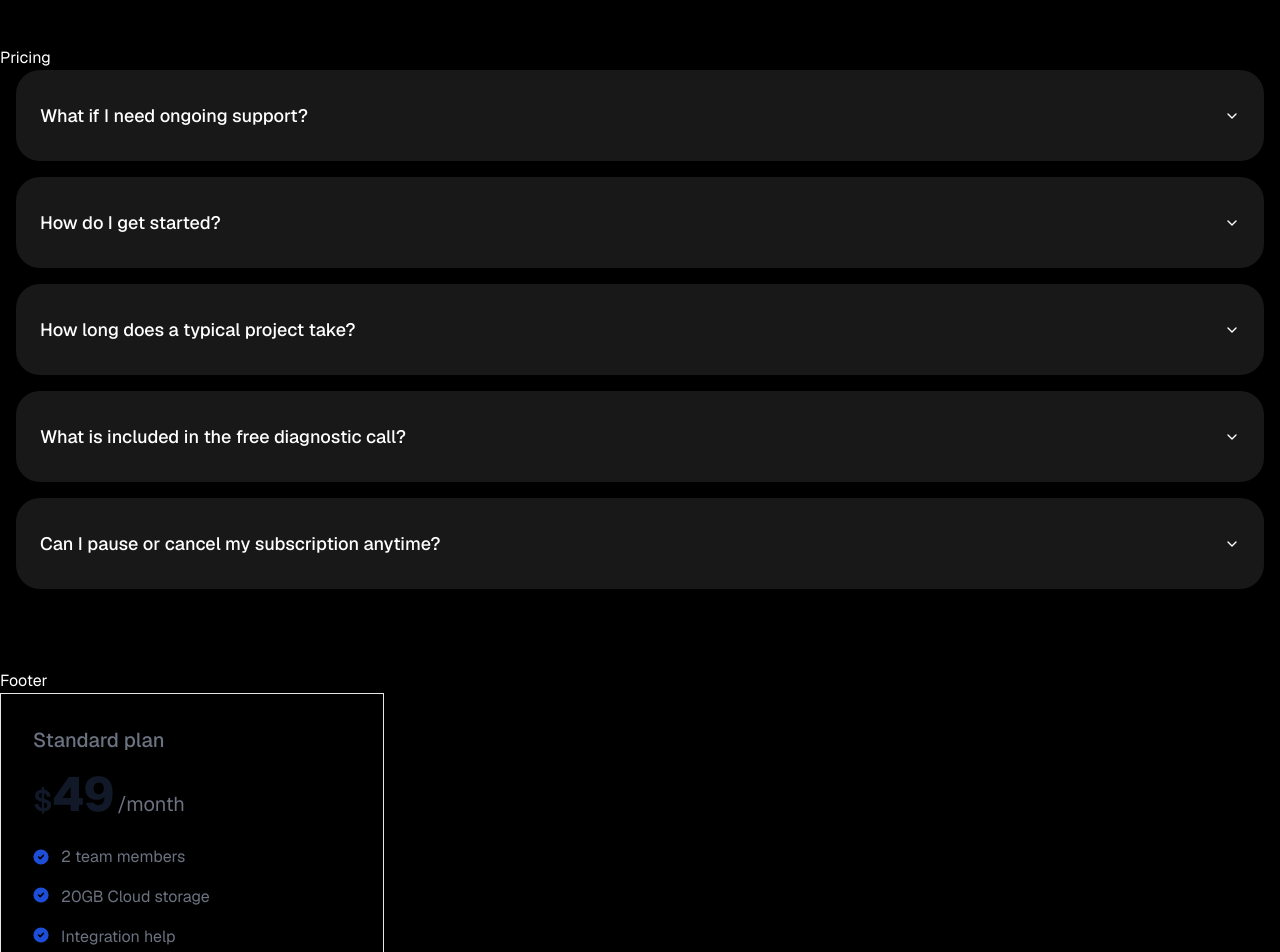
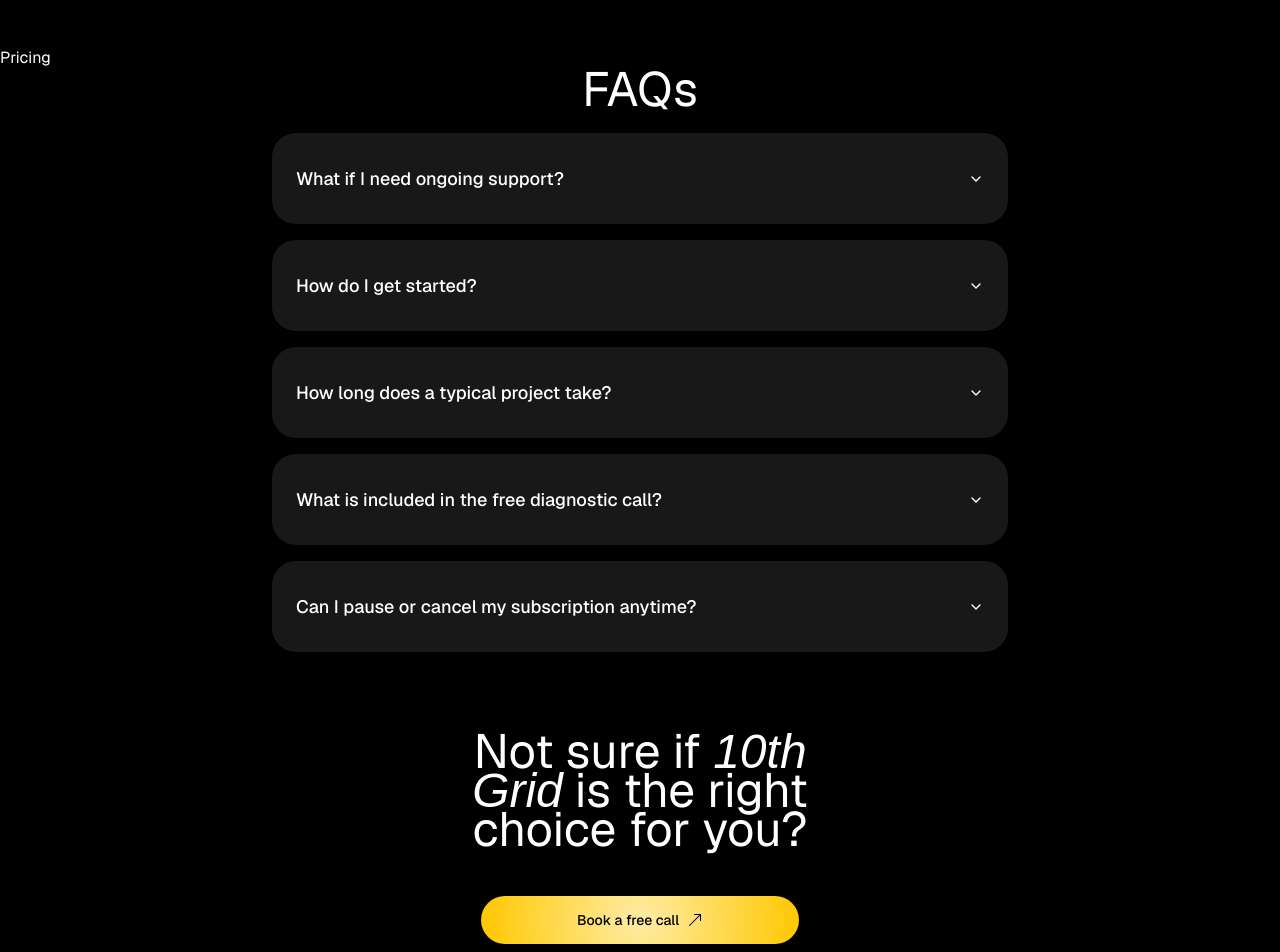
Before and after one commit to JosephBusayo/10thgrid, a Next.js app: page / in a window 1280 px wide. Shown: the part 3040-3992 px from the top of the page. Built offline with nearby package versions, Linux system fonts and the light colour scheme; a web font is replaced by a local one.

Commit message:
added footer

```diff
--- a/app/sections/Faq.jsx
+++ b/app/sections/Faq.jsx
@@ -5,11 +5,14 @@
   AccordionItem,
   AccordionTrigger,
 } from "@/components/ui/accordion"
+import Heading from '@/components/ui/heading'
 
 
 function Faq() {
   return (
-    <Accordion type="single" collapsible className="flex flex-col px-4 gap-4 border-none mb-20">
+    <>
+    <Heading text="FAQs"/>
+    <Accordion type="single" collapsible className="flex flex-col px-4 gap-4 border-none mb-20 w-full md:w-[60%] mx-auto">
       <AccordionItem value="item-1" className="bg-[#181818] px-6 py-4 rounded-3xl border-none">
         <AccordionTrigger className="text-[18px]">What if I need ongoing support?</AccordionTrigger>
         <AccordionContent className="text-[14px] text-[#868686]">
@@ -47,6 +50,8 @@
       </AccordionItem>
 
     </Accordion>
+    </>
+
   )
 }
 
--- a/app/sections/Footer.jsx
+++ b/app/sections/Footer.jsx
@@ -1,9 +1,15 @@
 import React from 'react'
+import { Button } from "@/components/ui/button";
+import { BsArrowUpRight } from "react-icons/bs";
 
 function Footer() {
   return (
-    <div>
-      Footer
+    <div className='mb-20 flex flex-col justify-center gap-6'>
+      <h2 className={`text-[36px] md:text-[48px] text-center max-w-[300px] md:max-w-[410px] mx-auto leading-[38px] pb-6 tracking-[-4%]`}>
+        Not sure if <span className="font-goudy italic">10th Grid</span> is the right choice for you?
+      </h2>
+      <Button className="mx-auto">Book a free call <BsArrowUpRight /> </Button>
+
     </div>
   )
 }
```
